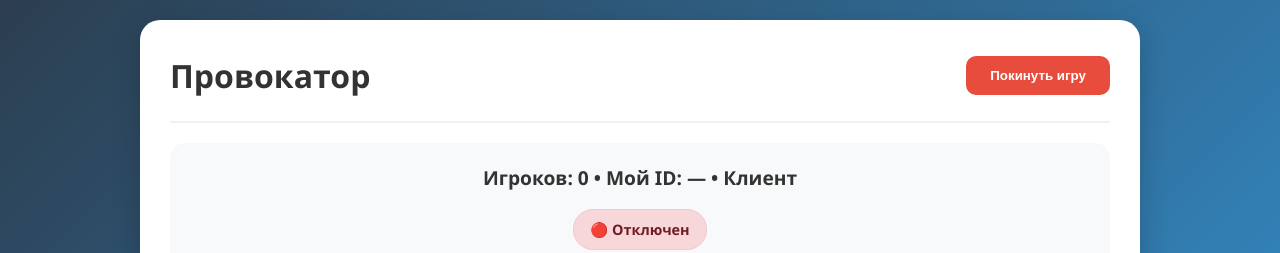
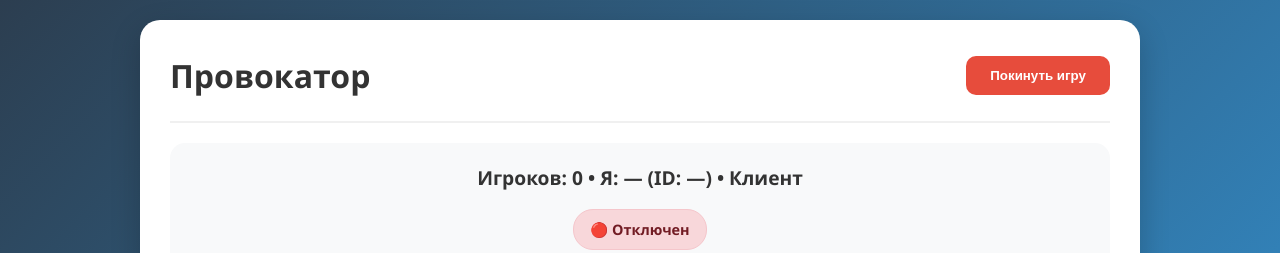
Before and after one commit to InstigateME/InstigateME, a Vue app: page /game in a window 1280 px wide. Shown: the top 253 px of the page. Built offline with nearby package versions, Linux system fonts and the light colour scheme; the HTML template or start-up script is replaced by a standard one.

Commit message:
add advanced winners selection: implement "selecting_winners" phase, UI for answer author to choose winners, and scoring logic in advanced mode

```diff
--- a/src/components/GameField.vue
+++ b/src/components/GameField.vue
@@ -11,7 +11,7 @@
       <!-- Верхняя панель состояния -->
       <div class="game-info">
         <p class="players-count">
-          Игроков: {{ players.length }} • Мой ID: {{ myIdShort }} • {{ isHost ? 'Хост' : 'Клиент' }}
+          Игроков: {{ players.length }} • Я: {{ myNickname }} (ID: {{ myIdShort }}) • {{ isHost ? 'Хост' : 'Клиент' }}
         </p>
         <div class="status-info">
           <div class="connection-status" :class="connectionStatusClass">
@@ -123,6 +123,37 @@
         <p v-else>Ждем догадки других игроков…</p>
       </div>
 
+      <!-- Выбор победителей (advanced) -->
+      <div v-else-if="phase === 'selecting_winners'" class="phase-block">
+        <h2>Выберите близкие по смыслу ответы</h2>
+        <p>Выбирает: {{ currentTurnName }}</p>
+        <div v-if="isChooser" class="winners-select">
+          <p>Отметьте одного или нескольких игроков. Каждый выбранный получит +1 балл.</p>
+          <div class="players-list">
+            <button
+              v-for="p in selectablePlayers"
+              :key="p.id"
+              :class="{ selected: selectedWinners.includes(p.id) }"
+              @click="toggleWinner(p.id)"
+            >
+              {{ p.nickname }} — {{ guesses[p.id] || 'нет ответа' }}
+            </button>
+          </div>
+          <div class="winners-actions">
+            <button :disabled="selectedWinners.length === 0" @click="onSendWinners">Подтвердить выбор</button>
+            <button :disabled="selectedWinners.length > 0" @click="onSendNoWinners">Никто не угадал</button>
+          </div>
+        </div>
+        <div v-else>
+          <p>Ожидаем, пока {{ currentTurnName }} выберет победителей…</p>
+          <ul>
+            <li v-for="p in players" :key="p.id">
+              {{ p.nickname }} — {{ guesses[p.id] || 'нет ответа' }}
+            </li>
+          </ul>
+        </div>
+      </div>
+
       <!-- Результаты -->
       <div v-else-if="phase === 'results' || phase === 'advanced_results'" class="results-block">
         <h2>Результаты раунда</h2>
@@ -179,7 +210,7 @@ const gameStore = useGameStore()
 
 // Чтение стора
 const phase = computed(() => gameStore.gameState.phase || 'lobby')
-const gameMode = computed(() => gameStore.gameMode)
+const gameMode = computed(() => (gameStore.gameState.gameMode as 'basic' | 'advanced' | undefined) || (gameStore.gameMode as 'basic' | 'advanced'))
 const players = computed(() => gameStore.gameState.players)
 const roomId = computed(() => gameStore.gameState.roomId)
 const myId = computed(() => gameStore.myPlayerId as string)
@@ -215,6 +246,7 @@ const alreadyGuessed = computed(() => !!guesses.value[myId.value])
 const otherPlayers = computed(() => players.value.filter((p: any) => p.id !== myId.value))
 const isMyTurn = computed(() => currentTurnPlayerId.value === myId.value)
 const isAnswering = computed(() => !!answeringPlayerId.value && answeringPlayerId.value === myId.value)
+const isChooser = computed(() => myId.value === (answeringPlayerId.value ?? ''))
 const answeringName = computed(() => players.value.find((p: any) => p.id === answeringPlayerId.value)?.nickname || '—')
 
 // Тексты состояния соединения
@@ -240,6 +272,7 @@ const connectionStatusClass = computed(() => {
 })
 
 const myIdShort = computed(() => myId.value ? myId.value.slice(0, 6) : '—')
+const myNickname = computed(() => players.value.find(p => p.id === myId.value)?.nickname || '—')
 const phaseLabel = computed(() => phase.value)
 
 // Доступности
@@ -282,6 +315,32 @@ const onSendGuess = () => {
   if (guess.value && !isAnswering.value && !alreadyGuessed.value) {
     gameStore.sendGuess(guess.value)
   }
+}
+const selectedWinners = ref<string[]>([])
+const selectablePlayers = computed(() =>
+  // Только игроки, у которых есть guess, исключая автора ответа (chooser) и самого себя (на клиенте)
+  players.value.filter(p =>
+    p.id !== (answeringPlayerId.value ?? '') &&
+    p.id !== myId.value &&
+    !!guesses.value[p.id]
+  )
+)
+const toggleWinner = (pid: string) => {
+  if (!isChooser.value) return
+  if (selectedWinners.value.includes(pid)) {
+    selectedWinners.value = selectedWinners.value.filter(id => id !== pid)
+  } else {
+    selectedWinners.value.push(pid)
+  }
+}
+const onSendWinners = () => {
+  if (!isChooser.value || selectedWinners.value.length === 0) return
+  gameStore.sendWinners([...selectedWinners.value])
+}
+const onSendNoWinners = () => {
+  if (!isChooser.value) return
+  // Завершить раунд без победителей — отправляем пустой список
+  gameStore.sendWinners([])
 }
 const onFinishRound = () => {
   // Разрешаем нажимать «Следующий раунд» кому угодно: хост выполнит локально, клиент отправит запрос next_round_request
@@ -607,6 +666,12 @@ watch([() => gameStore.gameState.gameStarted, myId], ([started, id]: [boolean |
   font-weight: 600;
 }
 
+.winners-actions {
+  display: flex;
+  gap: 8px;
+  margin-top: 10px;
+}
+
 /* Адаптивность */
 @media (max-width: 768px) {
   .game-grid {
--- a/src/stores/gameStore.ts
+++ b/src/stores/gameStore.ts
@@ -45,14 +45,25 @@ export const useGameStore = defineStore('game', () => {
   // Структура очков: { [playerId]: number }
 
   // Режим игры: 'basic' — обычный, 'advanced' — 2.0 (с письменными ответами)
+  // gameMode хранит текущий активный режим и синхронизируется в gameState для клиентов.
   const gameMode = ref<'basic' | 'advanced'>('basic')
-  const gamePhase = ref<'lobby' | 'drawing_question' | 'voting' | 'secret_voting' | 'betting' | 'results' | 'answering' | 'guessing' | 'advanced_results' | 'game_over'>('lobby')
+  const gamePhase = ref<'lobby' | 'drawing_question' | 'voting' | 'secret_voting' | 'betting' | 'results' | 'answering' | 'guessing' | 'selecting_winners' | 'advanced_results' | 'game_over'>('lobby')
 
   // Чередование: 16 раундов, нечетные — basic, четные — advanced
   const TOTAL_ROUNDS = 16
   const currentRound = ref<number>(1)
   const currentMode = computed<'basic' | 'advanced'>(() => (currentRound.value % 2 === 1 ? 'basic' : 'advanced'))
   const roundsLeft = computed<number>(() => Math.max(0, TOTAL_ROUNDS - currentRound.value + 1))
+
+  // Следующий раунд: инкрементируем счетчик до 16 и пересчитываем режим
+  const advanceRound = () => {
+    if (currentRound.value < TOTAL_ROUNDS) {
+      currentRound.value += 1
+    }
+    // Обновляем режим согласно чередованию и синхронизируем в state
+    gameMode.value = currentMode.value
+    gameState.value.gameMode = currentMode.value
+  }
 
   const initializeGame = (mode: 'basic' | 'advanced' = 'basic') => {
     gamePhase.value = 'lobby';
@@ -90,6 +101,11 @@ export const useGameStore = defineStore('game', () => {
       gameState.value.answeringPlayerId = null
       gameState.value.advancedAnswer = null
     }
+
+    // Стартуем строго с первого раунда и корректного режима по чередованию
+    currentRound.value = 1
+    gameMode.value = currentMode.value
+    gameState.value.gameMode = currentMode.value
 
     // Переводим в фазу вытягивания вопроса
     gamePhase.value = 'drawing_question'
@@ -144,7 +160,7 @@ export const useGameStore = defineStore('game', () => {
     // Очистка произойдет в finishRound при переходе к следующему раунду.
   };
 
-  // mode: 'basic' | 'advanced'
+    // mode: 'basic' | 'advanced'
   const startGame = (mode: 'basic' | 'advanced' = 'basic') => {
     if (!isHost.value) return
     // Разрешаем старт при >=3 игроках ИЛИ мы находимся в явной фазе лобби
@@ -153,9 +169,12 @@ export const useGameStore = defineStore('game', () => {
     if (!enoughPlayers && !isLobby) return
 
     // Инициализируем игру и явно дублируем всё в gameState для клиентов
+    // Параметр mode больше НЕ фиксирует режим — режим строго задается чередованием по currentRound.
     initializeGame(mode)
     gameState.value.gameStarted = true
-    gameState.value.gameMode = mode
+    // Синхронизируем режим строго из currentMode (источник правды — номер раунда)
+    gameMode.value = currentMode.value
+    gameState.value.gameMode = currentMode.value
     gameState.value.phase = 'drawing_question'
 
     // Немедленно шлем актуальное состояние всем клиентам
@@ -189,6 +208,9 @@ export const useGameStore = defineStore('game', () => {
     // После того как вопрос установлен и разослан в фазе drawing_question,
     // сразу переходим к голосованию, чтобы шаблон показывал одновременно карточку и голосование.
     // Карточка вопроса будет отображаться в секции голосования (см. GameField.vue).
+    // На всякий случай синхронизируем режим перед выбором следующей фазы
+    gameMode.value = currentMode.value
+    gameState.value.gameMode = currentMode.value
     const nextPhase = gameMode.value === 'basic' ? 'voting' : 'secret_voting'
     gamePhase.value = nextPhase
     gameState.value.phase = nextPhase
@@ -267,6 +289,9 @@ export const useGameStore = defineStore('game', () => {
         gameState.value.currentTurn = nextTurn
         gameState.value.currentTurnPlayerId = gameState.value.players[nextTurn]?.id || null
 
+        // Инкремент номера раунда и переключение режима по чередованию basic/advanced
+        advanceRound()
+
         // Сброс раундовых данных
         gameState.value.currentQuestion = null
         gameState.value.votes = {}
@@ -275,7 +300,8 @@ export const useGameStore = defineStore('game', () => {
         gameState.value.roundScores = {}
 
         // Проверка на конец игры
-        if (gameState.value.questionCards.length === 0) {
+        // Проверка на конец игры по лимиту раундов или отсутствию карт
+        if (currentRound.value > TOTAL_ROUNDS || gameState.value.questionCards.length === 0) {
           gamePhase.value = 'game_over'
           gameState.value.phase = 'game_over'
         } else {
@@ -326,23 +352,12 @@ export const useGameStore = defineStore('game', () => {
       }
 
       if (gamePhase.value === 'guessing') {
-        // Подсчет очков за угадывание
-        if (!gameState.value.roundScores) gameState.value.roundScores = {}
-        const correct = (gameState.value.advancedAnswer || '').trim().toLowerCase()
-        Object.entries(gameState.value.guesses || {}).forEach(([pid, guess]) => {
-          if (pid !== gameState.value.answeringPlayerId) {
-            const ok = (guess || '').trim().toLowerCase() === correct && correct.length > 0
-            if (ok) {
-              gameState.value.roundScores![pid] = (gameState.value.roundScores![pid] || 0) + 1
-              gameState.value.scores[pid] = (gameState.value.scores[pid] || 0) + 1
-            } else {
-              gameState.value.roundScores![pid] = gameState.value.roundScores![pid] || 0
-            }
-          }
-        })
-
-        gamePhase.value = 'advanced_results'
-        gameState.value.phase = 'advanced_results'
+        // После получения всех догадок переходим к фазе выбора победителей автором правильного ответа
+        // Выбирает игрок, писавший правильный ответ (answeringPlayerId).
+        gamePhase.value = 'selecting_winners'
+        gameState.value.phase = 'selecting_winners'
+        // Инициализируем контейнер для выбранных победителей этого раунда
+        if (!gameState.value.roundWinners) gameState.value.roundWinners = []
         broadcastGameState()
         return
       }
@@ -353,16 +368,21 @@ export const useGameStore = defineStore('game', () => {
         gameState.value.currentTurn = nextTurn
         gameState.value.currentTurnPlayerId = gameState.value.players[nextTurn]?.id || null
 
+        // Инкремент номера раунда и переключение режима по чередованию basic/advanced
+        advanceRound()
+
         gameState.value.currentQuestion = null
         gameState.value.votes = {}
         gameState.value.voteCounts = {}
         gameState.value.guesses = {}
+        ;(gameState.value as any).roundWinners = []
         gameState.value.answers = {}
         gameState.value.answeringPlayerId = null
         gameState.value.advancedAnswer = null
         gameState.value.roundScores = {}
 
-        if (gameState.value.questionCards.length === 0) {
+        // Завершаем игру по лимиту раундов или когда закончились карты
+        if (currentRound.value > TOTAL_ROUNDS || gameState.value.questionCards.length === 0) {
           gamePhase.value = 'game_over'
           gameState.value.phase = 'game_over'
         } else {
@@ -1014,28 +1034,43 @@ export const useGameStore = defineStore('game', () => {
       const requiredGuesses = Math.max(0, playersCount - 1) // все кроме отвечающего
       const guessesCount = Object.keys(gameState.value.guesses).filter(pid => pid !== gameState.value.answeringPlayerId).length
 
-      // Когда получили все догадки, начисляем очки и переходим к advanced_results
+      // Когда получили все догадки, ПЕРЕХОДИМ В selecting_winners, без начисления очков
       if (guessesCount >= requiredGuesses) {
-        if (!gameState.value.roundScores) gameState.value.roundScores = {}
-        const correct = (gameState.value.advancedAnswer || '').trim().toLowerCase()
-
-        Object.entries(gameState.value.guesses).forEach(([pid, guess]) => {
-          if (pid !== gameState.value.answeringPlayerId) {
-            const ok = (guess || '').trim().toLowerCase() === correct && correct.length > 0
-            if (ok) {
-              gameState.value.roundScores![pid] = (gameState.value.roundScores![pid] || 0) + 1
-              gameState.value.scores[pid] = (gameState.value.scores[pid] || 0) + 1
-            } else {
-              gameState.value.roundScores![pid] = gameState.value.roundScores![pid] || 0
-            }
-          }
-        })
-
-        gamePhase.value = 'advanced_results'
-        gameState.value.phase = 'advanced_results'
+        gamePhase.value = 'selecting_winners'
+        gameState.value.phase = 'selecting_winners'
+        if (!gameState.value.roundWinners) gameState.value.roundWinners = []
       }
 
       broadcastGameState()
+    })
+
+    // Обработка выбора победителей в advanced от клиента (строгая авторизация: только автор ответа)
+    peerService.onMessage('submit_winners', (message) => {
+      if (!isHost.value) return
+      if ((gameState.value.gameMode ?? gameMode.value) !== 'advanced') return
+      if ((gameState.value.phase ?? gamePhase.value) !== 'selecting_winners') return
+
+      const payload = (message as Extract<PeerMessage, { type: 'submit_winners' }>).payload as any
+      const chooserId = payload?.chooserId as string | undefined
+      const rawWinners = (payload?.winners as string[] | undefined) || []
+
+      // Строгая проверка: выбирает только автор ответа
+      if (!chooserId || chooserId !== gameState.value.answeringPlayerId) return
+
+      // Нормализация winners: уникальные, только игроки с guesses, исключая chooserId
+      const validSet = new Set(
+        rawWinners
+          .filter(id =>
+            id &&
+            id !== chooserId &&
+            !!(gameState.value.guesses && gameState.value.guesses[id] !== undefined) &&
+            gameState.value.players.some(p => p.id === id)
+          )
+      )
+      const winners = Array.from(validSet)
+
+      // Применяем логику начисления и перехода фазы
+      submitWinners(winners)
     })
 
     // Добавляем обработчики host discovery
@@ -1129,9 +1164,11 @@ export const useGameStore = defineStore('game', () => {
   // Рассылка состояния игры всем участникам
   const broadcastGameState = () => {
     if (isHost.value) {
-      // Дублируем phase/режим в объект состояния для клиентов
-      gameState.value.phase = gamePhase.value
-      gameState.value.gameMode = gameMode.value
+    // Дублируем phase/режим в объект состояния для клиентов
+    gameState.value.phase = gamePhase.value
+    // Ведущий режим определяется по currentRound, синхронизируем из currentMode
+    gameMode.value = currentMode.value
+    gameState.value.gameMode = currentMode.value
 
       // Всегда шлем свежую копию, чтобы избежать мутаций по ссылке у клиентов
       const snapshot = { ...gameState.value }
@@ -3019,6 +3056,64 @@ export const useGameStore = defineStore('game', () => {
   }
 
   // Любой игрок (хост или клиент) может запросить следующий раунд после консенсуса
+  // Выбор победителей в advanced: делает только автор правильного ответа (answeringPlayerId)
+  const submitWinners = (winnerIds: string[]) => {
+    if (!isHost.value) return
+
+    // Ведем проверку по состоянию в gameState приоритетно
+    const mode = gameState.value.gameMode ?? gameMode.value
+    const phase = gameState.value.phase ?? gamePhase.value
+    if (mode !== 'advanced') return
+    if (phase !== 'selecting_winners') return
+
+    const chooserId = gameState.value.answeringPlayerId
+    if (!chooserId) return
+
+    // Нормализуем winners на стороне хоста: уникальные, только те у кого есть валидная догадка в текущем раунде,
+    // исключая chooserId и игроков без догадки
+    const validSet = new Set(
+      (winnerIds || []).filter(id =>
+        id &&
+        id !== chooserId &&
+        // есть догадка именно в этом раунде
+        !!(gameState.value.guesses && typeof gameState.value.guesses[id] === 'string' && gameState.value.guesses[id].trim().length > 0) &&
+        // игрок существует
+        gameState.value.players.some(p => p.id === id)
+      )
+    )
+    const winners = Array.from(validSet)
+
+    if (!gameState.value.roundScores) gameState.value.roundScores = {}
+    gameState.value.roundWinners = winners
+
+    // Начисляем по 1 баллу каждому выбранному (только тем, кто отправил догадку)
+    winners.forEach(pid => {
+      gameState.value.roundScores![pid] = (gameState.value.roundScores![pid] || 0) + 1
+      gameState.value.scores[pid] = (gameState.value.scores[pid] || 0) + 1
+    })
+
+    // Переходим к итогам advanced
+    gamePhase.value = 'advanced_results'
+    gameState.value.phase = 'advanced_results'
+    broadcastGameState()
+  }
+
+  // Клиентский хелпер для отправки победителей
+  const clientSubmitWinners = (winnerIds: string[]) => {
+    if (isHost.value) {
+      submitWinners(winnerIds)
+    } else {
+      peerService.sendMessage(
+        hostId.value,
+        makeMessage(
+          'submit_winners',
+          { chooserId: myPlayerId.value, winners: winnerIds },
+          { roomId: roomId.value || gameState.value.roomId, fromId: myPlayerId.value, ts: Date.now() }
+        )
+      )
+    }
+  }
+
   const clientNextRound = () => {
     if (isHost.value) {
       // Хост выполняет локально ту же логику
@@ -3092,6 +3187,7 @@ export const useGameStore = defineStore('game', () => {
     sendBet: clientSubmitBet,
     sendAnswer: clientSubmitAnswer,
     sendGuess: clientSubmitGuess,
+    sendWinners: clientSubmitWinners,
     nextRound: clientNextRound,
 
     // Advanced mode actions (удерживаем, но использовать следует клиентские обертки)
--- a/src/types/game.ts
+++ b/src/types/game.ts
@@ -18,6 +18,7 @@ export type GamePhase =
   | 'results'
   | 'answering'
   | 'guessing'
+  | 'selecting_winners'
   | 'advanced_results'
   | 'game_over';
 
@@ -57,6 +58,9 @@ export interface GameState {
   advancedAnswer?: string | null
   answers?: Record<string, string>
   guesses?: Record<string, string>
+
+  // Advanced winners selection
+  roundWinners?: string[]
 
   // Финал
   winnerName?: string | null
@@ -122,6 +126,7 @@ export type SubmitBetMessage = BaseMessage<'submit_bet', SubmitBetPayload>
 export type SubmitAnswerMessage = BaseMessage<'submit_answer', SubmitAnswerPayload>
 export type SubmitGuessMessage = BaseMessage<'submit_guess', SubmitGuessPayload>
 export type NextRoundRequestMessage = BaseMessage<'next_round_request', { playerId: string }>
+export type SubmitWinnersMessage = BaseMessage<'submit_winners', { chooserId: string; winners: string[] }>
 
 // Дискриминируемый юнион всех сообщений
 export type PeerMessage =
@@ -155,6 +160,7 @@ export type PeerMessage =
   | SubmitAnswerMessage
   | SubmitGuessMessage
   | NextRoundRequestMessage
+  | SubmitWinnersMessage
 
 // Утилита для конструирования исходящих сообщений
 export function makeMessage<TType extends PeerMessage['type']>(
```
